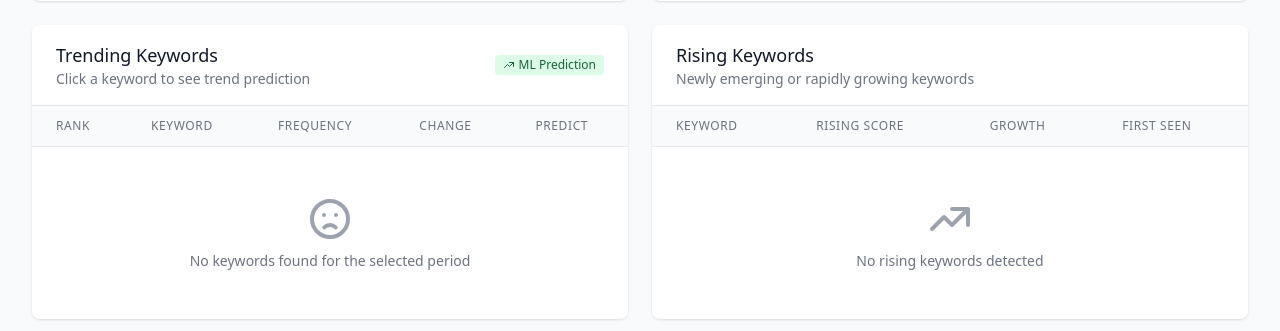
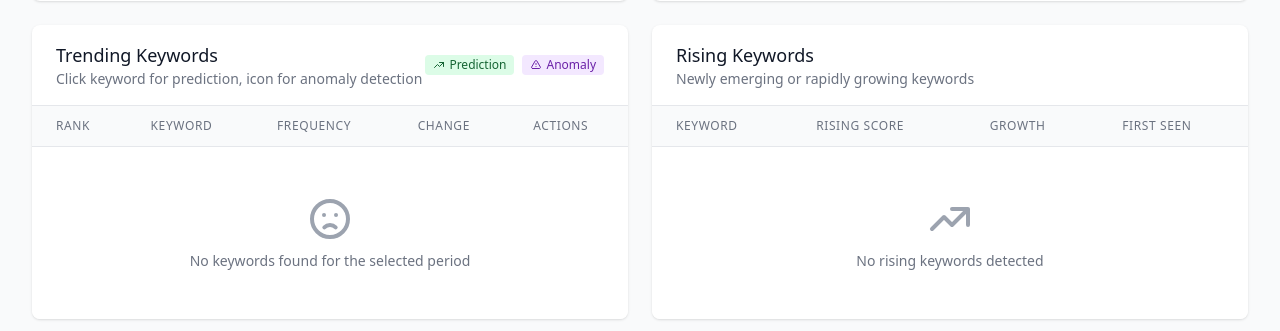
Before and after one commit to kiminbean/reddit-Insight, a Python web app: template src/reddit_insight/dashboard/templates/trends/index.html in a window 1280 px wide. Shown: the part 683-1014 px from the top of the page. Run offline with Jinja, Linux system fonts and the light colour scheme; the template is opened without the code that fills it, so the values that code supplies are empty; some libraries are stand-ins or nearby versions.

Commit message:
feat(15-01): integrate anomaly detection into Trends page
- Add anomaly-section container to trends/index.html
- Add loadAnomalyDetection() and closeAnomalyChart() JS functions
- Add Anomaly Detection badge to table header
- Add Anomaly button to keyword_list.html actions column
- Rename Predict column to Actions for multiple buttons

Co-Authored-By: Claude Opus 4.5 <noreply@anthropic.com>

```diff
--- a/src/reddit_insight/dashboard/templates/trends/index.html
+++ b/src/reddit_insight/dashboard/templates/trends/index.html
@@ -84,6 +84,11 @@
         <!-- Prediction chart will be loaded here via HTMX -->
     </div>
 
+    <!-- Anomaly Detection Section (Hidden by default) -->
+    <div id="anomaly-section" class="mb-6 hidden">
+        <!-- Anomaly detection chart will be loaded here via HTMX -->
+    </div>
+
     <!-- Data Tables Section -->
     <div class="grid grid-cols-1 lg:grid-cols-2 gap-6">
         <!-- Top Keywords Table -->
@@ -92,14 +97,22 @@
                 <div class="flex justify-between items-center">
                     <div>
                         <h3 class="text-lg font-medium text-gray-900">Trending Keywords</h3>
-                        <p class="text-sm text-gray-500">Click a keyword to see trend prediction</p>
+                        <p class="text-sm text-gray-500">Click keyword for prediction, icon for anomaly detection</p>
                     </div>
-                    <span class="inline-flex items-center px-2 py-0.5 rounded text-xs font-medium bg-green-100 text-green-800">
-                        <svg class="mr-1 h-3 w-3" fill="none" stroke="currentColor" viewBox="0 0 24 24">
-                            <path stroke-linecap="round" stroke-linejoin="round" stroke-width="2" d="M13 7h8m0 0v8m0-8l-8 8-4-4-6 6" />
-                        </svg>
-                        ML Prediction
-                    </span>
+                    <div class="flex gap-2">
+                        <span class="inline-flex items-center px-2 py-0.5 rounded text-xs font-medium bg-green-100 text-green-800">
+                            <svg class="mr-1 h-3 w-3" fill="none" stroke="currentColor" viewBox="0 0 24 24">
+                                <path stroke-linecap="round" stroke-linejoin="round" stroke-width="2" d="M13 7h8m0 0v8m0-8l-8 8-4-4-6 6" />
+                            </svg>
+                            Prediction
+                        </span>
+                        <span class="inline-flex items-center px-2 py-0.5 rounded text-xs font-medium bg-purple-100 text-purple-800">
+                            <svg class="mr-1 h-3 w-3" fill="none" stroke="currentColor" viewBox="0 0 24 24">
+                                <path stroke-linecap="round" stroke-linejoin="round" stroke-width="2" d="M12 9v2m0 4h.01m-6.938 4h13.856c1.54 0 2.502-1.667 1.732-3L13.732 4c-.77-1.333-2.694-1.333-3.464 0L3.34 16c-.77 1.333.192 3 1.732 3z" />
+                            </svg>
+                            Anomaly
+                        </span>
+                    </div>
                 </div>
             </div>
             <div id="keywords-table"
@@ -368,5 +381,79 @@
             predictionSection.classList.add('hidden');
         }
     }
+
+    // ==========================================================================
+    // ANOMALY DETECTION FUNCTIONALITY
+    // ==========================================================================
+
+    // Load anomaly detection chart for a keyword
+    async function loadAnomalyDetection(keyword) {
+        const anomalySection = document.getElementById('anomaly-section');
+        if (!anomalySection) return;
+
+        // Show section with loading indicator
+        anomalySection.classList.remove('hidden');
+        anomalySection.innerHTML = `
+            <div class="bg-white rounded-lg shadow p-6">
+                <div class="flex items-center justify-center h-64">
+                    <div class="animate-spin rounded-full h-12 w-12 border-b-2 border-purple-600"></div>
+                    <span class="ml-3 text-gray-600">Detecting anomalies for "${keyword}"...</span>
+                </div>
+            </div>
+        `;
+
+        // Scroll to anomaly section
+        anomalySection.scrollIntoView({ behavior: 'smooth', block: 'start' });
+
+        try {
+            // Use fetch to load anomaly detection partial
+            const response = await fetch(`/dashboard/trends/anomalies-partial/${encodeURIComponent(keyword)}?days=30`);
+
+            if (!response.ok) {
+                throw new Error(`HTTP error! status: ${response.status}`);
+            }
+
+            const html = await response.text();
+            anomalySection.innerHTML = html;
+
+            // Execute any inline scripts in the loaded content
+            const scripts = anomalySection.querySelectorAll('script');
+            scripts.forEach(script => {
+                const newScript = document.createElement('script');
+                newScript.textContent = script.textContent;
+                document.body.appendChild(newScript);
+                document.body.removeChild(newScript);
+            });
+        } catch (error) {
+            console.error('Failed to load anomaly detection:', error);
+            anomalySection.innerHTML = `
+                <div class="bg-red-50 border border-red-200 rounded-lg p-6">
+                    <div class="flex items-center">
+                        <svg class="h-6 w-6 text-red-400" fill="none" viewBox="0 0 24 24" stroke="currentColor">
+                            <path stroke-linecap="round" stroke-linejoin="round" stroke-width="2" d="M12 8v4m0 4h.01M21 12a9 9 0 11-18 0 9 9 0 0118 0z" />
+                        </svg>
+                        <div class="ml-3">
+                            <h3 class="text-sm font-medium text-red-800">Failed to load anomaly detection</h3>
+                            <p class="text-sm text-red-700 mt-1">Could not analyze anomalies for "${keyword}". Please try again.</p>
+                        </div>
+                        <button onclick="closeAnomalyChart()" class="ml-auto text-red-500 hover:text-red-700">
+                            <svg class="h-5 w-5" fill="none" viewBox="0 0 24 24" stroke="currentColor">
+                                <path stroke-linecap="round" stroke-linejoin="round" stroke-width="2" d="M6 18L18 6M6 6l12 12" />
+                            </svg>
+                        </button>
+                    </div>
+                </div>
+            `;
+        }
+    }
+
+    // Close anomaly detection chart
+    function closeAnomalyChart() {
+        const anomalySection = document.getElementById('anomaly-section');
+        if (anomalySection) {
+            anomalySection.innerHTML = '';
+            anomalySection.classList.add('hidden');
+        }
+    }
 </script>
 {% endblock %}
--- a/src/reddit_insight/dashboard/templates/trends/partials/keyword_list.html
+++ b/src/reddit_insight/dashboard/templates/trends/partials/keyword_list.html
@@ -16,7 +16,7 @@
                     Change
                 </th>
                 <th scope="col" class="px-6 py-3 text-left text-xs font-medium text-gray-500 uppercase tracking-wider">
-                    Predict
+                    Actions
                 </th>
             </tr>
         </thead>
@@ -59,15 +59,26 @@
                     {% endif %}
                 </td>
                 <td class="px-6 py-4 whitespace-nowrap">
+                    <div class="flex space-x-2">
                         <button type="button"
                                 onclick="event.stopPropagation(); loadPrediction('{{ kw.keyword }}')"
-                            class="inline-flex items-center px-2 py-1 text-xs font-medium rounded bg-primary-50 text-primary-700 hover:bg-primary-100 transition-colors"
+                                class="inline-flex items-center px-2 py-1 text-xs font-medium rounded bg-green-50 text-green-700 hover:bg-green-100 transition-colors"
                                 title="View trend prediction">
                             <svg class="mr-1 h-3 w-3" fill="none" stroke="currentColor" viewBox="0 0 24 24">
                                 <path stroke-linecap="round" stroke-linejoin="round" stroke-width="2" d="M13 7h8m0 0v8m0-8l-8 8-4-4-6 6" />
                             </svg>
                             Predict
                         </button>
+                        <button type="button"
+                                onclick="event.stopPropagation(); loadAnomalyDetection('{{ kw.keyword }}')"
+                                class="inline-flex items-center px-2 py-1 text-xs font-medium rounded bg-purple-50 text-purple-700 hover:bg-purple-100 transition-colors"
+                                title="Detect anomalies">
+                            <svg class="mr-1 h-3 w-3" fill="none" stroke="currentColor" viewBox="0 0 24 24">
+                                <path stroke-linecap="round" stroke-linejoin="round" stroke-width="2" d="M12 9v2m0 4h.01m-6.938 4h13.856c1.54 0 2.502-1.667 1.732-3L13.732 4c-.77-1.333-2.694-1.333-3.464 0L3.34 16c-.77 1.333.192 3 1.732 3z" />
+                            </svg>
+                            Anomaly
+                        </button>
+                    </div>
                 </td>
             </tr>
             {% else %}
```
Lines whose indentation alone changed are shown as unchanged.
